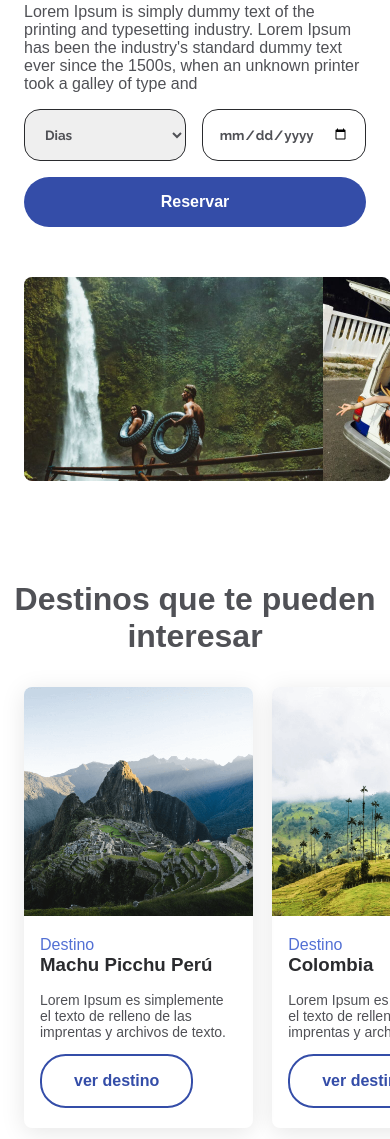
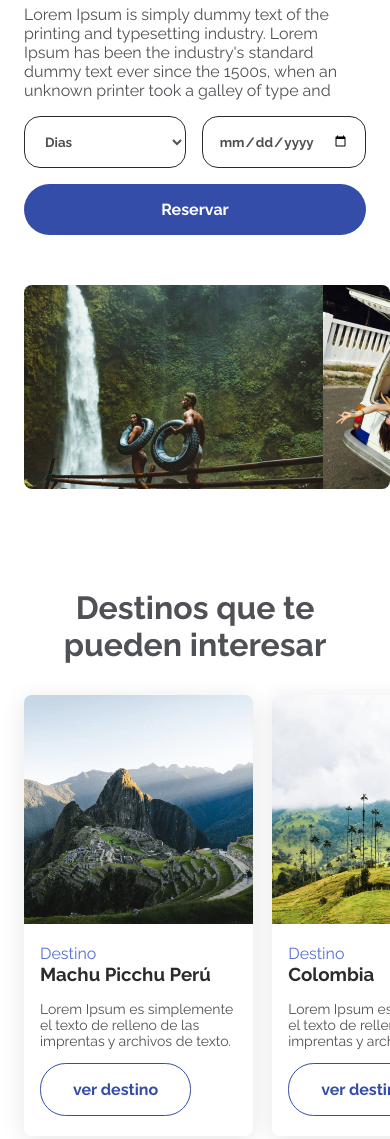
Before and after one commit to jotajotadev/Travel-Chosica, a plain HTML site: page detalles-del-viaje.html in a window 390 px wide. Shown: the part 382-1521 px from the top of the page. Drawn offline with Linux system fonts and the light colour scheme.

Commit message:
resolving issues in mobile version

```diff
--- a/sass/base/_reset.scss
+++ b/sass/base/_reset.scss
@@ -1,9 +1,12 @@
+html {
+    box-sizing: border-box;
+  }
+
+*, *:before, *:after {
+    box-sizing: inherit;
+}
+
 body {
-    font-family: sans-serif;
     margin: 0;
+    font-family: "Raleway", sans-serif;
 }
-*,
-*::before,
-*::after {
-    box-sizing: border-box;
-}
--- a/sass/components/_buttons.scss
+++ b/sass/components/_buttons.scss
@@ -6,7 +6,9 @@
     text-decoration: none;
     font-weight: 700;
     font-size: 1rem;
-    display: inline-block;
+    display: inline-flex;
+    justify-content: center;
+    align-items: center;
 }
 .button-primary:hover {
     background-color: $primary-blue-variant;
@@ -16,11 +18,13 @@
     border-radius: 1.6rem;
     background-color: $interface-white;
     color: $primary-blue;
-    border: 2px solid $primary-blue;
+    border: 1px solid $primary-blue;
     text-decoration: none;
     font-weight: 700;
     font-size: 1rem;
-    display: inline-block;
+    display: inline-flex;
+    justify-content: center;
+    align-items: center;
 }
 .button-secondary:hover {
     background-color: $primary-blue-variant;
@@ -31,6 +35,8 @@
     padding: 1rem;
     border: 1px solid $interface-black-1;
     border-radius: 1rem;
+    font-family: "Raleway", sans-serif;
+    background-color: $interface-white;
 }
 .input::placeholder {
     font-weight: 700;
--- a/sass/pages/_details.scss
+++ b/sass/pages/_details.scss
@@ -60,9 +60,14 @@
     margin-left: 1.5rem;
     border-radius: 8px;
     margin-bottom: 100px;
+    img {
+        width: 299px;
+    }
 }
 .wrap {
     .title-card-travels {
+        padding-left: 1.5rem;
+        padding-right: 1.5rem;
         font-size: 32px;
         color: $interface-black-2;
         text-align: center;
```
Also changed, not shown: components.html (+1 -1 lines), index.html (+2 -2 lines), css/about.css, css/components.css, css/contact.css, css/datails.css, css/main.css, 5 other files.
